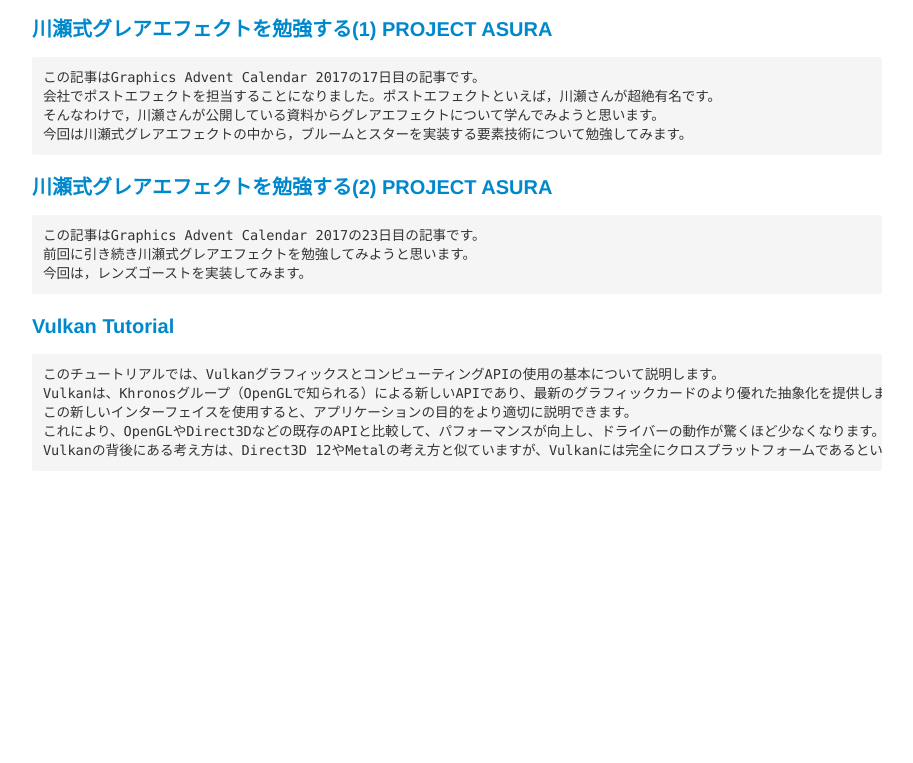
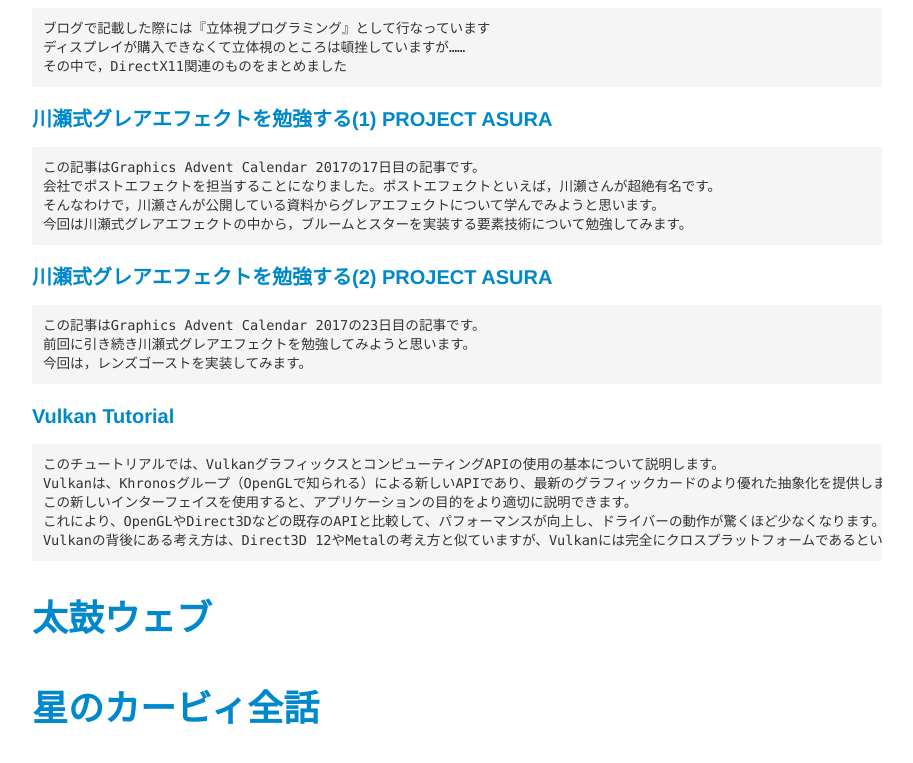
Before and after one commit to kondoumusashi/url, a plain HTML site: page index.html in a window 1280 px wide. Shown: the part 653-1416 px from the top of the page, without its empty margins (183-1096 px from the left). Before the commit the page ends 1172 px from the top, so only its background shows below. Drawn offline with nearby package versions, Linux system fonts and the light colour scheme.

Commit message:
Update index.html

```diff
--- a/index.html
+++ b/index.html
@@ -261,6 +261,7 @@ pre[data-line] .line-highlight[data-end]:after {
     </head>
     <body for="html-export">
       <div class="mume markdown-preview  ">
+      <h1 class="mume-header" id="%E5%8F%82%E8%80%83%E8%B3%87%E6%96%99">&#x53C2;&#x8003;&#x8CC7;&#x6599;</h1>
 
 <h4 class="mume-header" id="%E3%83%97%E3%83%AD%E3%82%B0%E3%83%A9%E3%83%A0%E3%82%92%E9%AB%98%E9%80%9F%E5%8C%96%E3%81%99%E3%82%8B%E8%A9%B1httpswwwslidesharenetkmc_jpss-45855264"><a href="https://www.slideshare.net/KMC_JP/ss-45855264">&#x30D7;&#x30ED;&#x30B0;&#x30E9;&#x30E0;&#x3092;&#x9AD8;&#x901F;&#x5316;&#x3059;&#x308B;&#x8A71;</a></h4>
 
@@ -309,6 +310,10 @@ Vulkan&#x306F;&#x3001;Khronos&#x30B0;&#x30EB;&#x30FC;&#x30D7;&#xFF08;OpenGL&#x30
 &#x3053;&#x308C;&#x306B;&#x3088;&#x308A;&#x3001;OpenGL&#x3084;Direct3D&#x306A;&#x3069;&#x306E;&#x65E2;&#x5B58;&#x306E;API&#x3068;&#x6BD4;&#x8F03;&#x3057;&#x3066;&#x3001;&#x30D1;&#x30D5;&#x30A9;&#x30FC;&#x30DE;&#x30F3;&#x30B9;&#x304C;&#x5411;&#x4E0A;&#x3057;&#x3001;&#x30C9;&#x30E9;&#x30A4;&#x30D0;&#x30FC;&#x306E;&#x52D5;&#x4F5C;&#x304C;&#x9A5A;&#x304F;&#x307B;&#x3069;&#x5C11;&#x306A;&#x304F;&#x306A;&#x308A;&#x307E;&#x3059;&#x3002;
 Vulkan&#x306E;&#x80CC;&#x5F8C;&#x306B;&#x3042;&#x308B;&#x8003;&#x3048;&#x65B9;&#x306F;&#x3001;Direct3D 12&#x3084;Metal&#x306E;&#x8003;&#x3048;&#x65B9;&#x3068;&#x4F3C;&#x3066;&#x3044;&#x307E;&#x3059;&#x304C;&#x3001;Vulkan&#x306B;&#x306F;&#x5B8C;&#x5168;&#x306B;&#x30AF;&#x30ED;&#x30B9;&#x30D7;&#x30E9;&#x30C3;&#x30C8;&#x30D5;&#x30A9;&#x30FC;&#x30E0;&#x3067;&#x3042;&#x308B;&#x3068;&#x3044;&#x3046;&#x5229;&#x70B9;&#x304C;&#x3042;&#x308A;&#x3001;Windows&#x3001;Linux&#x3001;Android&#x5411;&#x3051;&#x306B;&#x540C;&#x6642;&#x306B;&#x958B;&#x767A;&#x3067;&#x304D;&#x307E;&#x3059;&#x3002;
 </pre>
+<h1 class="mume-header" id="%E5%A4%AA%E9%BC%93%E3%82%A6%E3%82%A7%E3%83%96httpstaikobuipm"><a href="https://taiko.bui.pm/">&#x592A;&#x9F13;&#x30A6;&#x30A7;&#x30D6;</a></h1>
+
+<h1 class="mume-header" id="%E6%98%9F%E3%81%AE%E3%82%AB%E3%83%BC%E3%83%93%E3%82%A3%E5%85%A8%E8%A9%B1httpswwwyoutubecomplaylistlistpl3debp1m8ury5o1tojab06vymi4zjnrop"><a href="https://www.youtube.com/playlist?list=PL3dEBp1M8Ury5o1tOjab06vymI4ZJnRop">&#x661F;&#x306E;&#x30AB;&#x30FC;&#x30D3;&#x30A3;&#x5168;&#x8A71;</a></h1>
+
 
       </div>
 
```
